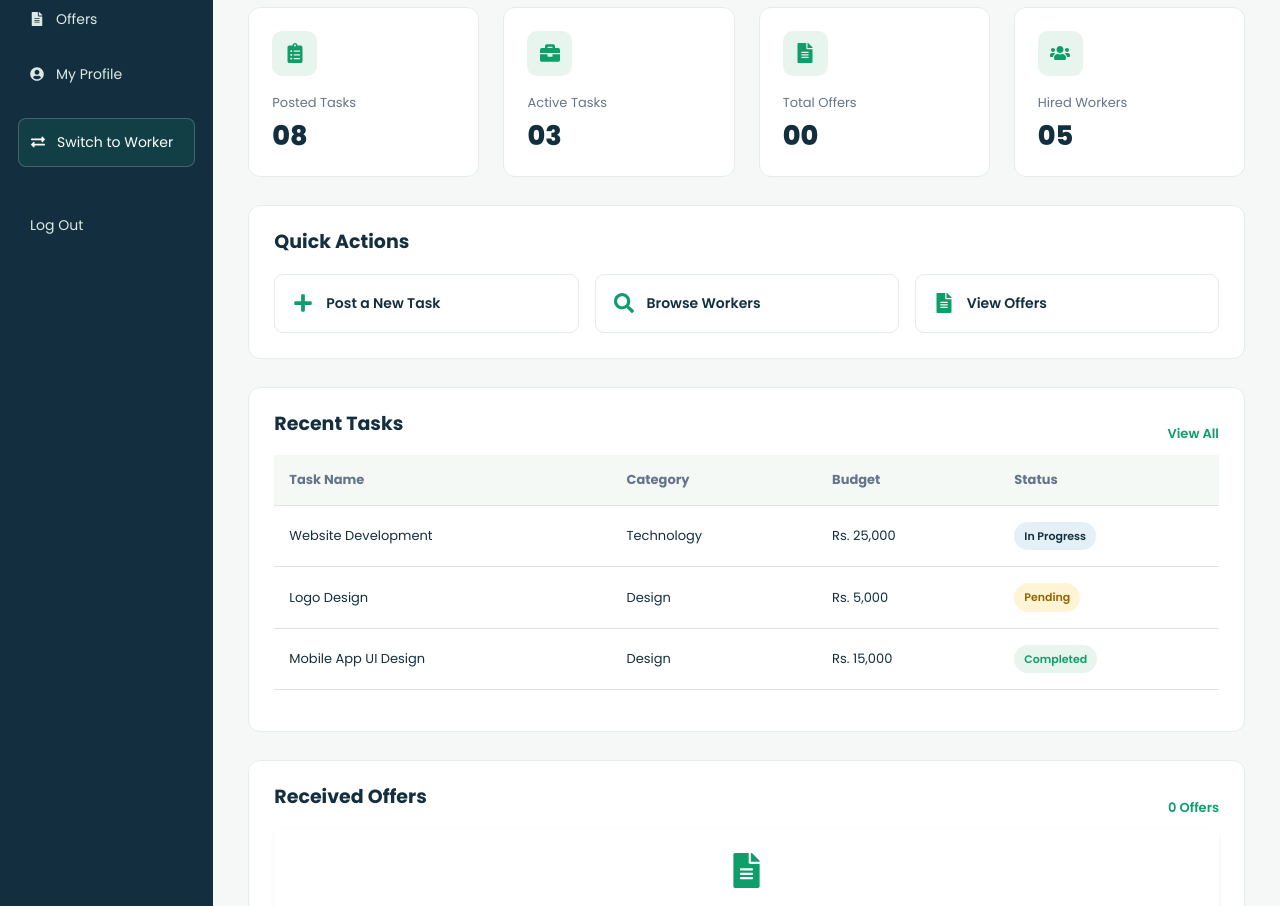
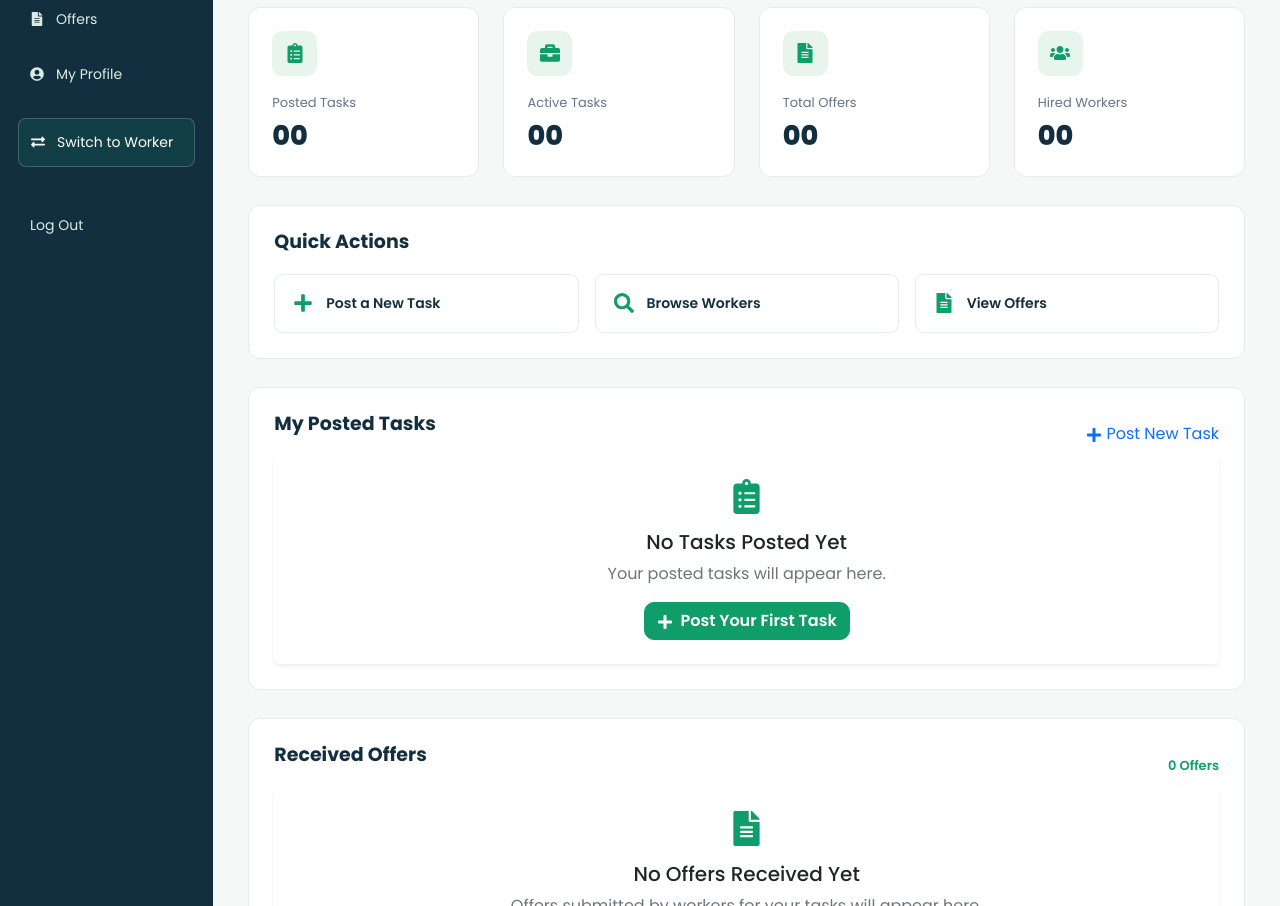
Before and after one commit to AzkaTalat/KAAM-Website, a React (Vite) app: page /client-dashboard in a window 1280 px wide. Shown: the part 400-1306 px from the top of the page. Built offline with nearby package versions, Linux system fonts and the light colour scheme.

Commit message:
Connect client dashboard to posted tasks

```diff
--- a/src/pages/ClientDashboard.jsx
+++ b/src/pages/ClientDashboard.jsx
@@ -20,17 +20,31 @@ import { Link, useNavigate } from 'react-router-dom';
 function ClientDashboard() {
   const navigate = useNavigate();
 
-  // Get logged-in user
   const currentUser = JSON.parse(
     localStorage.getItem('kaamCurrentUser') || 'null'
   );
 
   const clientName = currentUser?.name || 'Client';
 
-  // Received Offers
+  const [tasks, setTasks] = useState([]);
   const [offers, setOffers] = useState([]);
 
+  // Load this client's tasks and offers
   useEffect(() => {
+    if (!currentUser?.email) return;
+
+    const allTasks = JSON.parse(
+      localStorage.getItem('kaamTasks') || '[]'
+    );
+
+    const clientTasks = allTasks.filter(
+      task =>
+        task.clientEmail?.toLowerCase() ===
+        currentUser.email.toLowerCase()
+    );
+
+    setTasks(clientTasks);
+
     const allOffers = JSON.parse(
       localStorage.getItem('kaamOffers') || '[]'
     );
@@ -38,13 +52,13 @@ function ClientDashboard() {
     const clientOffers = allOffers.filter(
       offer =>
         offer.clientEmail?.toLowerCase() ===
-        currentUser?.email?.toLowerCase()
+        currentUser.email.toLowerCase()
     );
 
     setOffers(clientOffers);
   }, [currentUser?.email]);
 
-  // Accept or Reject Offer
+  // Update offer status
   function updateOfferStatus(offerId, newStatus) {
     const allOffers = JSON.parse(
       localStorage.getItem('kaamOffers') || '[]'
@@ -69,50 +83,6 @@ function ClientDashboard() {
       )
     );
   }
-
-  const stats = [
-    {
-      title: 'Posted Tasks',
-      value: '08',
-      icon: <FaClipboardList />
-    },
-    {
-      title: 'Active Tasks',
-      value: '03',
-      icon: <FaBriefcase />
-    },
-    {
-      title: 'Total Offers',
-      value: String(offers.length).padStart(2, '0'),
-      icon: <FaFileAlt />
-    },
-    {
-      title: 'Hired Workers',
-      value: '05',
-      icon: <FaUsers />
-    }
-  ];
-
-  const tasks = [
-    {
-      title: 'Website Development',
-      category: 'Technology',
-      budget: 'Rs. 25,000',
-      status: 'In Progress'
-    },
-    {
-      title: 'Logo Design',
-      category: 'Design',
-      budget: 'Rs. 5,000',
-      status: 'Pending'
-    },
-    {
-      title: 'Mobile App UI Design',
-      category: 'Design',
-      budget: 'Rs. 15,000',
-      status: 'Completed'
-    }
-  ];
 
   // Switch to Worker Mode
   function switchToWorker() {
@@ -155,6 +125,36 @@ function ClientDashboard() {
     navigate('/login');
   }
 
+  const activeTasks = tasks.filter(
+    task => task.status === 'Open' ||
+            task.status === 'In Progress'
+  );
+
+  const stats = [
+    {
+      title: 'Posted Tasks',
+      value: String(tasks.length).padStart(2, '0'),
+      icon: <FaClipboardList />
+    },
+    {
+      title: 'Active Tasks',
+      value: String(activeTasks.length).padStart(2, '0'),
+      icon: <FaBriefcase />
+    },
+    {
+      title: 'Total Offers',
+      value: String(offers.length).padStart(2, '0'),
+      icon: <FaFileAlt />
+    },
+    {
+      title: 'Hired Workers',
+      value: String(
+        offers.filter(offer => offer.status === 'Accepted').length
+      ).padStart(2, '0'),
+      icon: <FaUsers />
+    }
+  ];
+
   return (
     <div className="dashboard-page">
       <div className="container-fluid">
@@ -189,7 +189,6 @@ function ClientDashboard() {
               <FaUserCircle /> My Profile
             </a>
 
-            {/* SWITCH MODE */}
             <button
               type="button"
               className="sidebar-link mode-switch-link"
@@ -198,7 +197,6 @@ function ClientDashboard() {
               <FaExchangeAlt /> Switch to Worker
             </button>
 
-            {/* LOGOUT */}
             <button
               type="button"
               className="sidebar-link logout-link"
@@ -293,13 +291,45 @@ function ClientDashboard() {
               </div>
             </div>
 
-            {/* RECENT TASKS */}
+            {/* MY TASKS */}
             <div className="dashboard-section" id="tasks">
 
               <div className="section-title-row">
-                <h4>Recent Tasks</h4>
-                <span>View All</span>
+                <h4>My Posted Tasks</h4>
+
+                <Link to="/post-task">
+                  <FaPlus className="me-1" />
+                  Post New Task
+                </Link>
               </div>
+
+              {tasks.length === 0 ? (
+
+                <div className="card border-0 shadow-sm p-4 text-center">
+
+                  <FaClipboardList
+                    size={35}
+                    className="mx-auto mb-3"
+                    style={{ color: '#0F9D6A' }}
+                  />
+
+                  <h5>No Tasks Posted Yet</h5>
+
+                  <p className="text-secondary">
+                    Your posted tasks will appear here.
+                  </p>
+
+                  <Link
+                    to="/post-task"
+                    className="btn btn-primary mx-auto"
+                  >
+                    <FaPlus className="me-2" />
+                    Post Your First Task
+                  </Link>
+
+                </div>
+
+              ) : (
 
                 <div className="table-responsive">
                   <table className="table dashboard-table">
@@ -309,29 +339,50 @@ function ClientDashboard() {
                         <th>Task Name</th>
                         <th>Category</th>
                         <th>Budget</th>
+                        <th>Deadline</th>
                         <th>Status</th>
                       </tr>
                     </thead>
 
                     <tbody>
-                    {tasks.map((task, index) => (
-                      <tr key={index}>
-                        <td>{task.title}</td>
+                      {tasks.map(task => (
+
+                        <tr key={task.id}>
+
+                          <td className="fw-semibold">
+                            {task.title}
+                          </td>
+
                           <td>{task.category}</td>
-                        <td>{task.budget}</td>
+
+                          <td>
+                            PKR {Number(task.budget).toLocaleString()}
+                          </td>
+
+                          <td>{task.deadline}</td>
+
                           <td>
                             <span
-                            className={`task-status ${task.status.toLowerCase().replace(' ', '-')}`}
+                              className={`task-status ${
+                                (task.status || 'Open')
+                                  .toLowerCase()
+                                  .replace(' ', '-')
+                              }`}
                             >
-                            {task.status}
+                              {task.status || 'Open'}
                             </span>
                           </td>
+
                         </tr>
+
                       ))}
                     </tbody>
 
                   </table>
                 </div>
+
+              )}
+
             </div>
 
             {/* RECEIVED OFFERS */}
@@ -345,6 +396,7 @@ function ClientDashboard() {
               {offers.length === 0 ? (
 
                 <div className="card border-0 shadow-sm p-4 text-center">
+
                   <FaFileAlt
                     size={35}
                     className="mx-auto mb-3"
@@ -357,6 +409,7 @@ function ClientDashboard() {
                     Offers submitted by workers for your tasks
                     will appear here.
                   </p>
+
                 </div>
 
               ) : (
```
Lines whose indentation alone changed are shown as unchanged.
